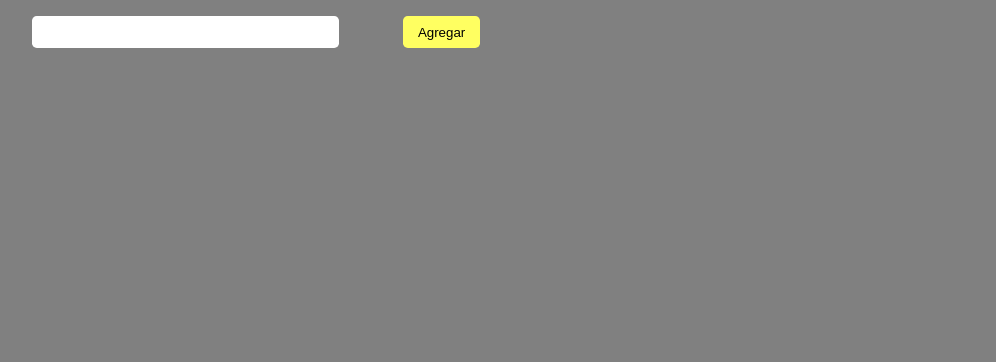
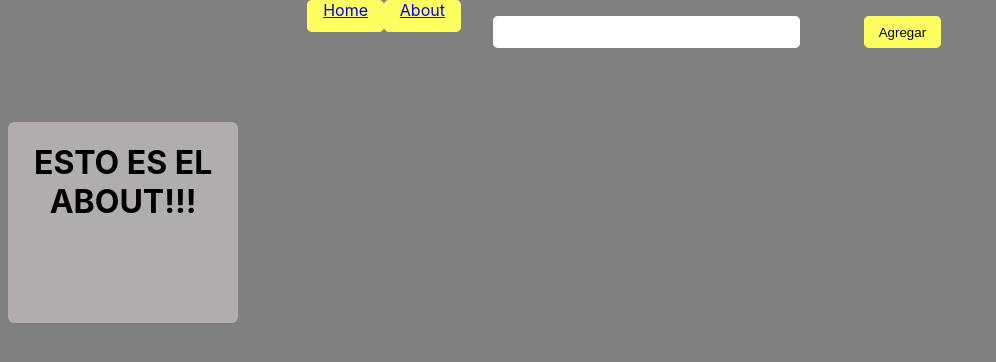
Before and after one commit to ramirobravo/rick_and_morty, a React (Create React App) app: page /about in a window 1280 px wide. Shown: the top 362 px of the page, without its empty margins (0-996 px from the left). Built offline with nearby package versions, Linux system fonts and the light colour scheme.

Commit message:
CR life cycles

```diff
--- a/package.json
+++ b/package.json
@@ -9,6 +9,7 @@
     "axios": "^1.6.7",
     "react": "^18.2.0",
     "react-dom": "^18.2.0",
+    "react-router-dom": "^6.22.0",
     "react-scripts": "5.0.1",
     "web-vitals": "^2.1.4"
   },
--- a/src/App.js
+++ b/src/App.js
@@ -1,8 +1,12 @@
 import { useState } from 'react';
+import { Routes, Route } from 'react-router-dom';
+import axios from 'axios';
 import './App.css';
 import Cards from './components/Cards/Cards.jsx';
 import Nav from './components/Nav/Nav';
-import axios from 'axios';
+import About from './components/About/About.jsx';
+import Detail from './components/Detail/Detail.jsx';
+
 
 function App() {
 
@@ -34,7 +38,25 @@ function App() {
    return (
       <div className='App'>
          <Nav onSearch={onSearch} />
-         <Cards characters={characters} onClose={onClose} />
+         <Routes>
+
+            {/* HOME */}
+            <Route path='/home' element={
+               <Cards characters={characters} onClose={onClose} />
+            } />
+
+            {/* ABOUT */}
+            <Route path='/about' element={
+               <About />
+            }/>
+
+            {/* Detail */}
+            <Route path='/detail/:id' element={
+               <Detail />
+            }/>
+
+         </Routes>
+
       </div>
    );
 }
--- /dev/null
+++ b/src/components/About/About.jsx
@@ -0,0 +1,11 @@
+import styles from './About.module.css';
+//ESTAS SE VUELVE VARIABLES
+const {div} = styles;
+
+export default function About() {
+    return (
+       <div className={div}>
+          <h1>ESTO ES EL ABOUT!!!</h1>
+       </div>
+    );
+ }
--- /dev/null
+++ b/src/components/About/About.module.css
@@ -0,0 +1,12 @@
+.div{
+    width: 18vw;
+    height: auto;
+    background-color: rgb(177, 173, 173);
+    display: flex;
+    flex-direction: column;
+    align-items: center;
+    padding: 0 0 5rem 0;
+    position: relative;
+    border-radius: 0.4rem;
+    margin: 0.5rem;
+}
--- a/src/components/Card/Card.jsx
+++ b/src/components/Card/Card.jsx
@@ -1,3 +1,4 @@
+import { Link } from 'react-router-dom';
 import styles from './Card.module.css';
 //ESTAS SE VUELVE VARIABLES
 const {div, nameStyle, imageStyle, btn, data } = styles;
@@ -5,9 +6,12 @@ const {div, nameStyle, imageStyle, btn, data } = styles;
 
 export default function Card({ id, name, status, species, gender, origin, image, onClose }) {
    return (
+
       <div className={div}>
          <button className={btn} onClick={()=>(onClose(id))}>X</button>
-         <h2 className={nameStyle}>{name}</h2>
+         <Link to={`/detail/${id}`}>
+            <h2 className={nameStyle}>{name}</h2>
+         </Link>
          <h2 className={data}>{status}</h2>
          <h2 className={data}>{species}</h2>
          <h2 className={data}>{gender}</h2>
--- /dev/null
+++ b/src/components/Detail/Detail.jsx
@@ -0,0 +1,41 @@
+import axios from 'axios';
+import styles from './Detail.module.css';
+import { useEffect, useState } from 'react';
+import { useParams } from 'react-router-dom';
+//ESTAS SE VUELVE VARIABLES
+const {div, nameStyle, imageStyle, btn, data } = styles;
+
+
+export default function Detail() {
+    //crear estado local
+    const [character, setCharacter] = useState({});
+    const { id } = useParams();
+
+    //toma la informacion apartir del ID del API
+    useEffect(() => {
+        axios(`https://rickandmortyapi.com/api/character/${id}`).then(
+           ({ data }) => {
+            // console.log(data);
+              if (data.name) {
+                 setCharacter(data);
+              } else {
+                 window.alert('No hay personajes con ese ID');
+              }
+           }
+        );
+        return setCharacter({});
+     }, [id]);
+
+
+   return (
+      <div className={div}>
+         {/* <button className={btn} onClick={()=>(onClose(id))}>X</button> */}
+         <h2 className={nameStyle}>{character.name}</h2>
+         <h2 className={data}>{character.status}</h2>
+         <h2 className={data}>{character.species}</h2>
+         <h2 className={data}>{character.gender}</h2>
+         <h2 className={data}>{character.origin?.name}</h2>
+         <img className={imageStyle} src={character.image} alt='' />
+      </div>
+   );
+}
--- /dev/null
+++ b/src/components/Detail/Detail.module.css
@@ -0,0 +1,46 @@
+.div{
+    width: 18vw;
+    height: auto;
+    background-color: rgb(177, 173, 173);
+    display: flex;
+    flex-direction: column;
+    align-items: center;
+    padding: 0 0 5rem 0;
+    position: relative;
+    border-radius: 0.4rem;
+    margin: 0.5rem;
+}
+
+.nameStyle{
+    font-size: 0.8em;
+    position: absolute;
+    bottom: 10vh;
+    left: 1vw;
+    background-color: rgb(230, 233, 57);
+    width: 10wh;
+}
+
+.imageStyle{
+    width: 100%;
+}
+
+.btn{
+    background-color: rgb(243, 52, 52);
+    color: black;
+    position: absolute;
+    top: 0;
+    right: 0;
+    border: none;
+    width: 1.5vw;
+    height: 3vh;
+    cursor: pointer;
+}
+
+.data{
+    display: flex;
+    width: 100%;
+    justify-content: space-around;
+}
+.name{
+    color: pink;
+}
--- a/src/components/Nav/Nav.jsx
+++ b/src/components/Nav/Nav.jsx
@@ -1,13 +1,16 @@
+import { Link } from 'react-router-dom';
 import SearchBar from '../SearchBar/SearchBar';
 import styles from './Nav.module.css';
 //ESTAS SE VUELVE VARIABLES
-const {div} = styles;
+const {container, btn} = styles;
 
 
 export default function Nav({ onSearch }) {
    return (
-      <div>
-        <SearchBar onSearch={onSearch}/>
+      <div className={container}>
+         <Link className={btn} to='/home'>Home</Link>
+         <Link className={btn} to='/about'>About</Link>
+         <SearchBar onSearch={onSearch}/>
       </div>
    );
 }
--- a/src/components/Nav/Nav.module.css
+++ b/src/components/Nav/Nav.module.css
@@ -1,12 +1,19 @@
-.div{
-    width: 18vw;
-    height: auto;
-    background-color: rgb(177, 173, 173);
+.container {
     display: flex;
-    flex-direction: column;
-    align-items: center;
-    padding: 0 0 5rem 0;
-    position: relative;
-    border-radius: 0.4rem;
-    margin: 0.5rem;
+    justify-content:center;
+    margin-bottom: 50px;
 }
+
+.btn{
+    width: 6vw;
+    height: 4vh;
+    border-radius: 0.3rem;
+    background-color: rgb(255, 255, 97);
+    border: none;
+    cursor: pointer;
+}
+.btn:hover{
+    width: 7vw;
+    height: 5vh;
+    transition: 0.4s;
+}
--- a/src/index.js
+++ b/src/index.js
@@ -1,9 +1,12 @@
 import React from 'react'
 import ReactDOM from 'react-dom'
+import { BrowserRouter } from 'react-router-dom'
 import './index.css'
 import App from './App'
 
 ReactDOM.render(
-  <App />,
+  <BrowserRouter>
+    <App />
+  </BrowserRouter>,
   document.getElementById('root')
 )
```
Also changed, not shown: 1 other file (tests, documents, lock files or other folders).
